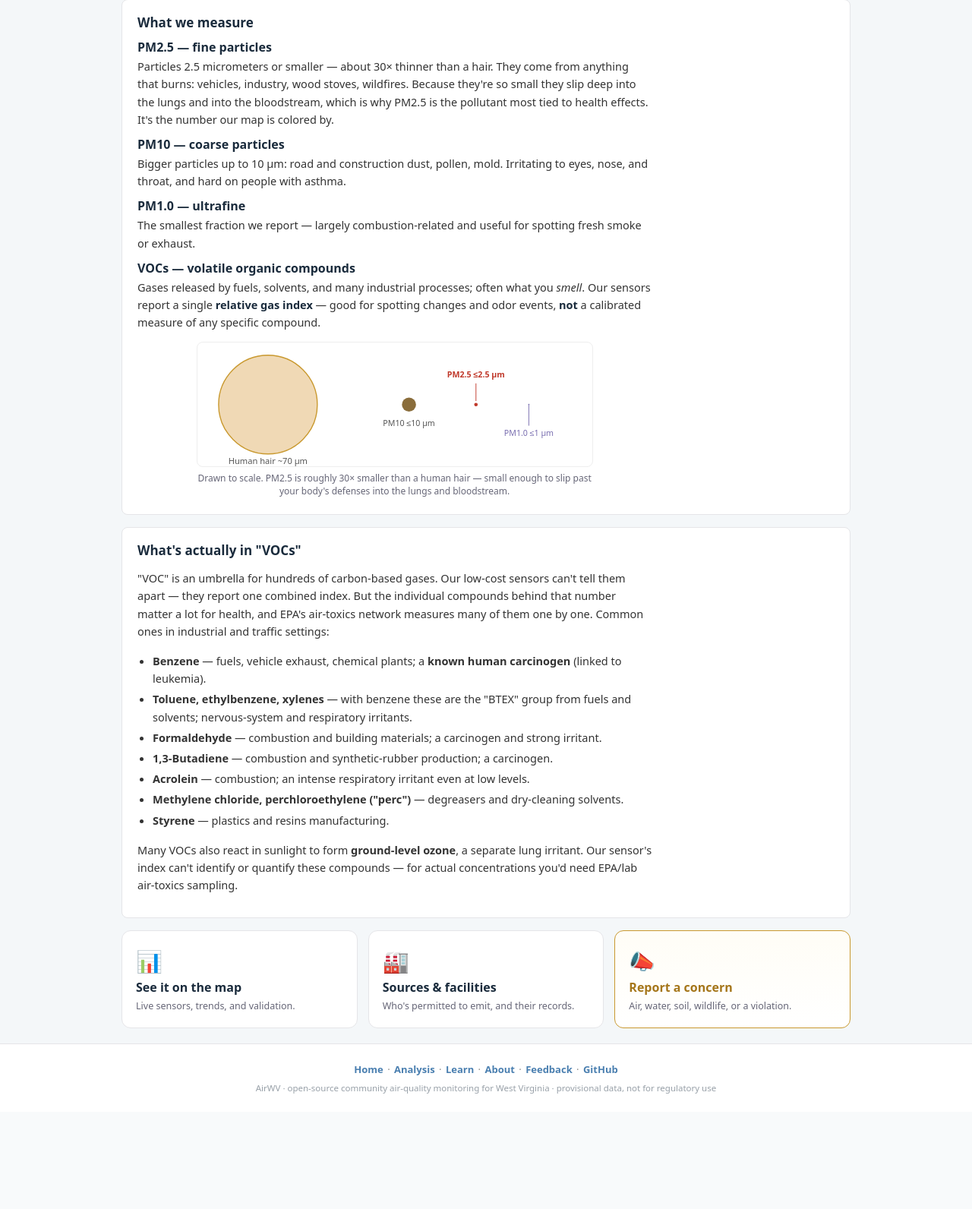
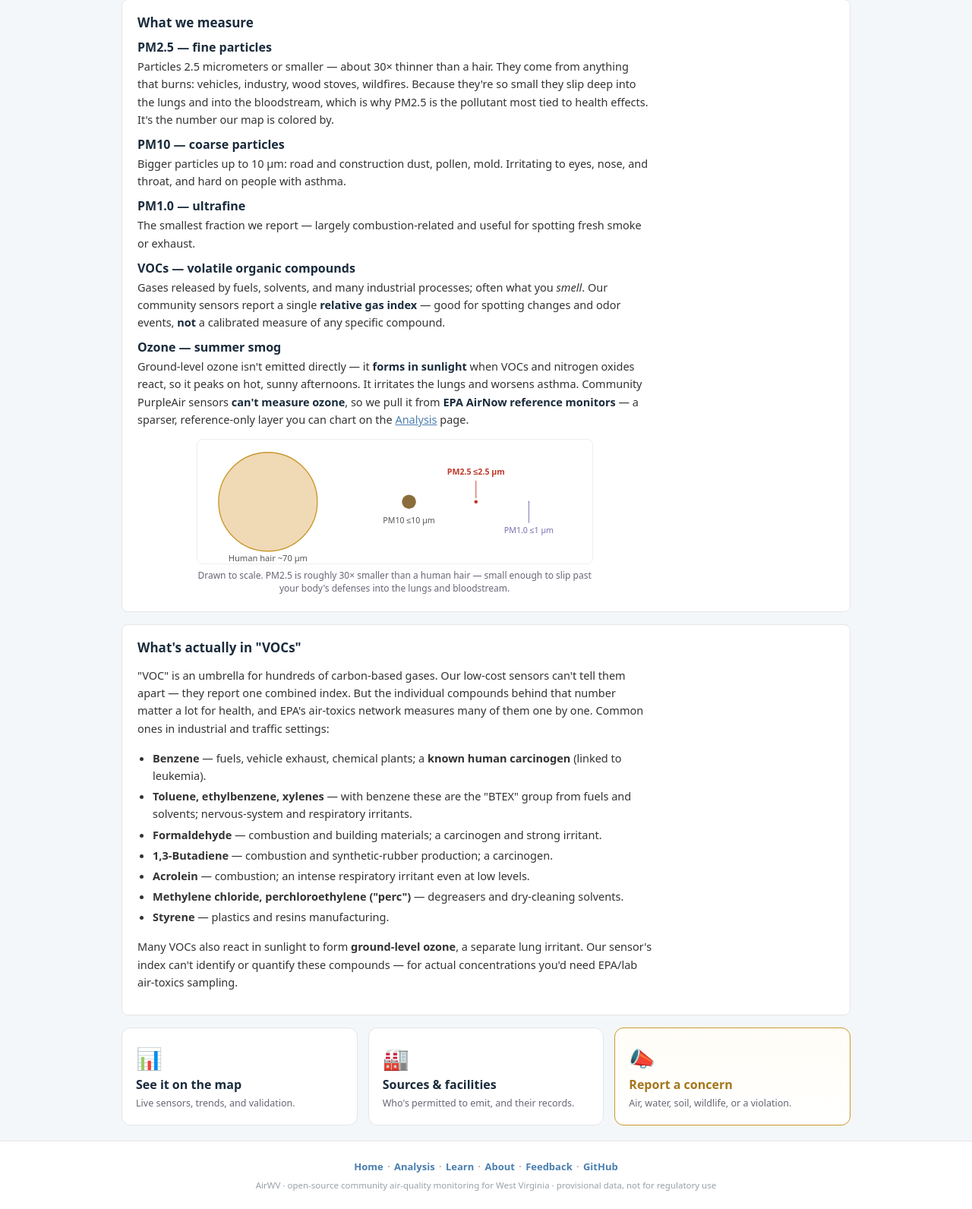
Before and after one commit to createwv/airwv, a FastAPI app: page /learn in a window 1280 px wide. Shown: the part 1230-2822 px from the top of the page at 76% size. Before the commit the page ends 2670 px from the top, so only its background shows below. Run offline with FastAPI, Linux system fonts and the light colour scheme; data that the repository does not hold is empty; some libraries are stand-ins or nearby versions.

Commit message:
Add ozone from EPA AirNow (reference-only pollutant)
Community PurpleAir sensors (incl. Flex) don't measure ozone — their gas sensor
is the BME688 VOC index we already have. Ozone is a criteria pollutant EPA AirNow
reports hourly, so add it as a reference-only layer:

- model/dataclass/store: new `ozone` column (ppb); validate range 0-1000.
- ingest.run_airnow: parse OZONE (and no longer require PM25 — ozone-only monitors
  were being dropped); -999 = no-data. WV has ~8 ozone monitors, often more than PM2.5.
- api: FIELDS + OZONE_BANDS (8-hour AQI) + guide ozone/ozone_note.
- Analysis metric picker: "Ozone (EPA reference · ppb)"; Learn: ozone explainer
  (forms in sunlight from VOCs+NOx; reference-only, community sensors can't measure it).

Co-Authored-By: Claude Opus 4.8 (1M context) <noreply@anthropic.com>

```diff
--- a/src/airwv/sources/base.py
+++ b/src/airwv/sources/base.py
@@ -33,6 +33,7 @@ class Reading:
     pm10: float | None = None
     aqi: float | None = None
     voc: float | None = None
+    ozone: float | None = None          # ppb — EPA reference monitors only (AirNow)
     temperature: float | None = None
     humidity: float | None = None
     pressure: float | None = None
--- a/src/airwv/validate.py
+++ b/src/airwv/validate.py
@@ -24,6 +24,7 @@ _RANGES: dict[str, tuple[float, float]] = {
     "pm10": (0.0, 5000.0),
     "aqi": (0.0, 1000.0),
     "voc": (0.0, 60000.0),
+    "ozone": (0.0, 1000.0),  # ppb (AirNow reference)
     "humidity": (0.0, 100.0),
     "pressure": (300.0, 1100.0),  # hPa; wide enough for high-altitude stations
     "temperature": (-60.0, 160.0),  # PurpleAir reports °F
--- a/src/airwv/web/app.py
+++ b/src/airwv/web/app.py
@@ -97,7 +97,7 @@ def _require_admin(request: Request) -> bool:
     return True
 
 # Fields safe to chart (mirror the Reading schema).
-FIELDS = ["pm2_5", "pm1_0", "pm10", "voc", "aqi", "temperature", "humidity", "pressure"]
+FIELDS = ["pm2_5", "pm1_0", "pm10", "voc", "ozone", "aqi", "temperature", "humidity", "pressure"]
 
 
 def _parse_date(value: str | None) -> date | None:
@@ -130,6 +130,16 @@ VOC_BANDS = [
     {"max": 200.0, "label": "Slightly elevated", "color": "#ffff00"},
     {"max": 400.0, "label": "Elevated", "color": "#ff7e00"},
     {"max": None, "label": "High", "color": "#ff0000"},
+]
+
+# EPA ozone AQI categories (8-hour, ppb upper bounds; a guide for the hourly AirNow value).
+OZONE_BANDS = [
+    {"max": 54.0, "label": "Good", "color": "#00e400"},
+    {"max": 70.0, "label": "Moderate", "color": "#ffff00"},
+    {"max": 85.0, "label": "Unhealthy for sensitive groups", "color": "#ff7e00"},
+    {"max": 105.0, "label": "Unhealthy", "color": "#ff0000"},
+    {"max": 200.0, "label": "Very unhealthy", "color": "#8f3f97"},
+    {"max": None, "label": "Hazardous", "color": "#7e0023"},
 ]
 
 
@@ -595,7 +605,9 @@ def create_app(store: Store) -> FastAPI:
             "pm2_5": PM25_BANDS,
             "pm10": PM10_BANDS,
             "voc": VOC_BANDS,
+            "ozone": OZONE_BANDS,
             "voc_note": "VOC is a relative gas index (uncalibrated, drifts per sensor) — trends and comparisons at one sensor are meaningful; absolute cross-sensor values are not.",
+            "ozone_note": "Ozone (ppb) comes from EPA AirNow reference monitors only — community sensors don't measure it. Bands are the 8-hour AQI categories as a rough guide for the hourly value.",
         }
 
     @app.get("/api/export/{sensor_id}.csv")
--- a/src/airwv/web/templates/dashboard.html
+++ b/src/airwv/web/templates/dashboard.html
@@ -9,6 +9,7 @@
   <label>Metric <select id="field">
     <option value="pm2_5">PM2.5</option>
     <option value="voc">VOC (community · relative)</option>
+    <option value="ozone">Ozone (EPA reference · ppb)</option>
     <option value="pm10">PM10</option>
     <option value="pm1_0">PM1.0</option>
     <option value="temperature">Temperature</option>
--- a/src/airwv/web/templates/learn.html
+++ b/src/airwv/web/templates/learn.html
@@ -69,9 +69,15 @@
             spotting fresh smoke or exhaust.</p></div>
         <div><b>VOCs — volatile organic compounds</b>
           <p>Gases released by fuels, solvents, and many industrial processes; often what
-            you <i>smell</i>. Our sensors report a single <b>relative gas index</b> — good
+            you <i>smell</i>. Our community sensors report a single <b>relative gas index</b> — good
             for spotting changes and odor events, <b>not</b> a calibrated measure of any
             specific compound.</p></div>
+        <div><b>Ozone — summer smog</b>
+          <p>Ground-level ozone isn't emitted directly — it <b>forms in sunlight</b> when VOCs
+            and nitrogen oxides react, so it peaks on hot, sunny afternoons. It irritates the
+            lungs and worsens asthma. Community PurpleAir sensors <b>can't measure ozone</b>, so
+            we pull it from <b>EPA AirNow reference monitors</b> — a sparser, reference-only layer
+            you can chart on the <a href="/analysis">Analysis</a> page.</p></div>
       </div>
       <div class="diagram">
         <svg viewBox="0 0 560 175" role="img" aria-label="Particle size comparison to a human hair">
```
Also changed, not shown: src/airwv/ingest.py (+13 -3 lines), src/airwv/storage/models.py, src/airwv/storage/store.py.
